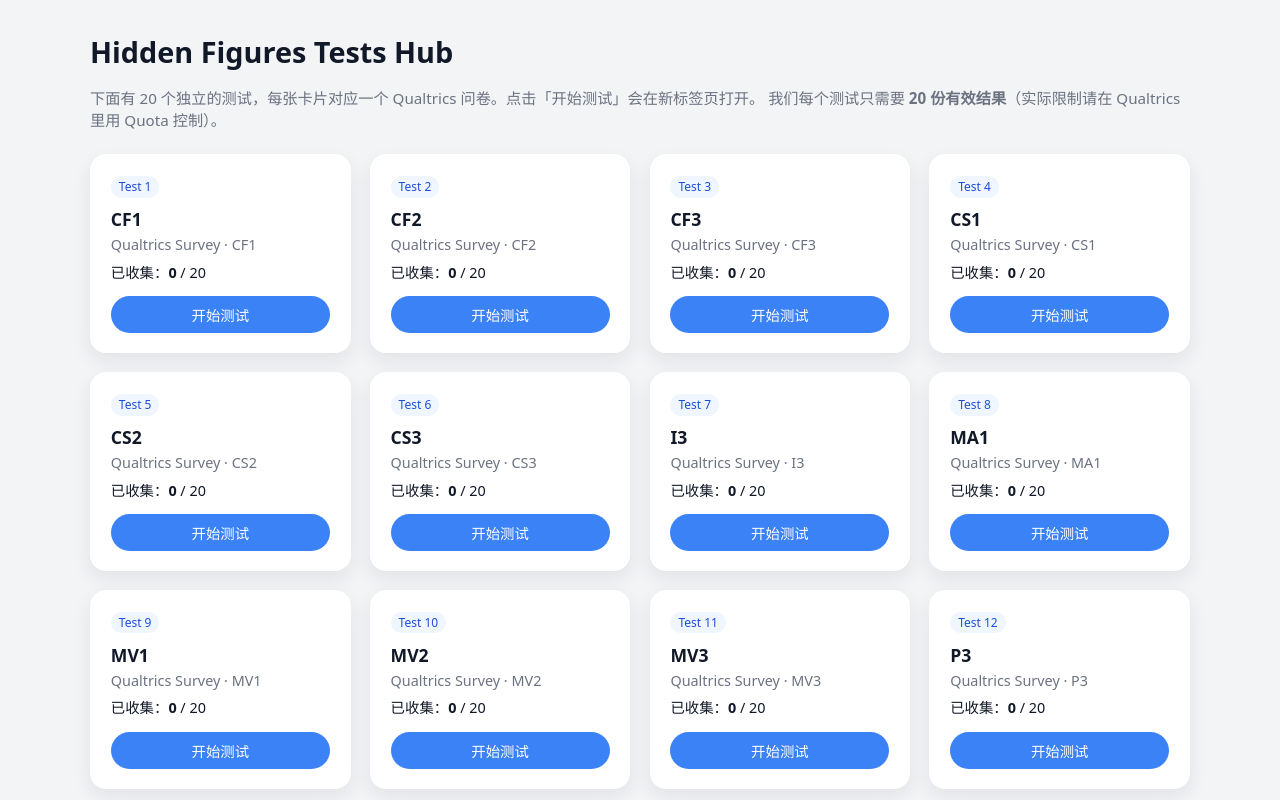
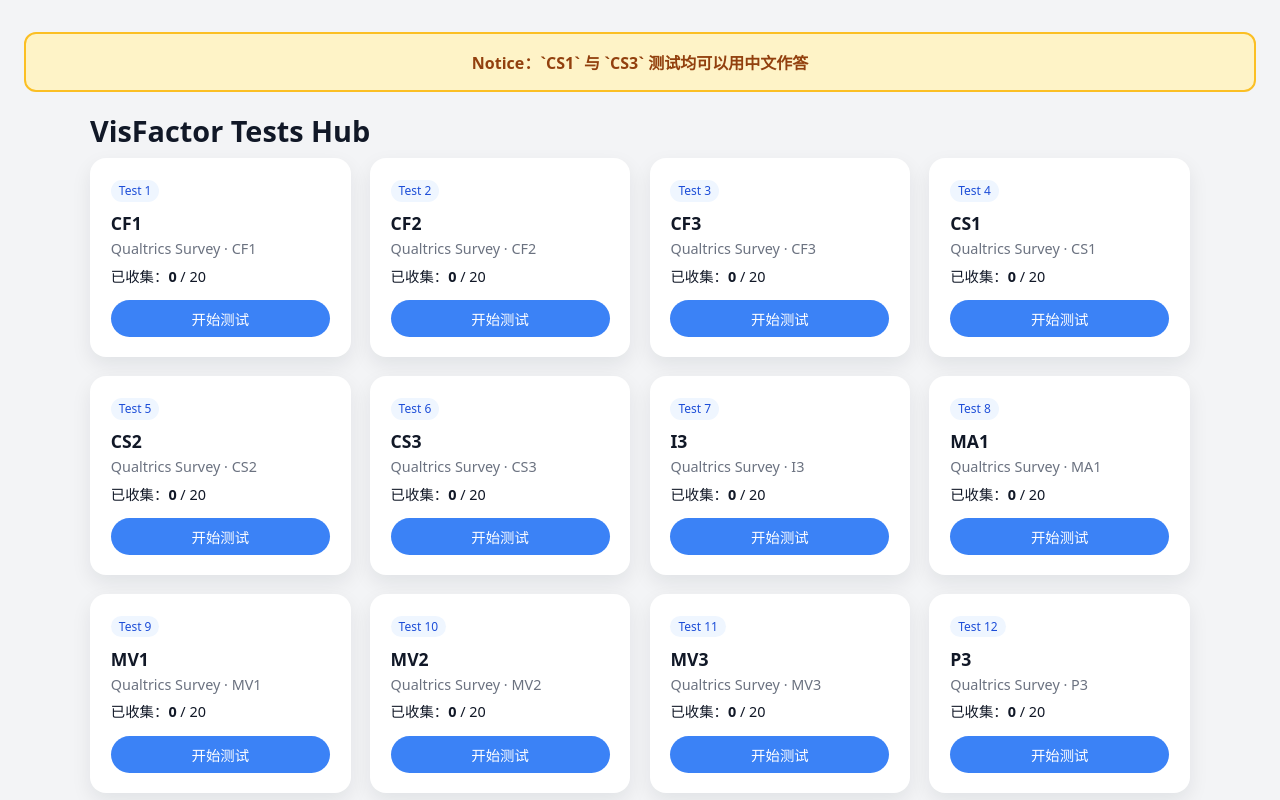
Before and after one commit to DAIDASEN/survey-hub, a plain HTML site: page index.html in a window 1280 px wide. Shown: the top 800 px of the page. Drawn offline with Linux system fonts and the light colour scheme.

Commit message:
Update_Notice

```diff
--- a/index.html
+++ b/index.html
@@ -140,15 +140,24 @@
         font-size: 1.4rem;
       }
     }
+
+    .notice {
+      background: #fef3c7;
+      border: 2px solid #fbbf24;
+      border-radius: 12px;
+      padding: 1rem 1.25rem;
+      margin-bottom: 1.2rem;
+      font-weight: 600;
+      color: #92400e;
+      text-align: center;
+    }
   </style>
 </head>
 <body>
+<div class="notice">Notice：`CS1` 与 `CS3` 测试均可以用中文作答</div>
 <div class="page">
-  <h1>Hidden Figures Tests Hub</h1>
-  <p class="subtitle">
-    下面有 20 个独立的测试，每张卡片对应一个 Qualtrics 问卷。点击「开始测试」会在新标签页打开。
-    我们每个测试只需要 <strong>20 份有效结果</strong>（实际限制请在 Qualtrics 里用 Quota 控制）。
-  </p>
+  <h1>VisFactor Tests Hub</h1>
+
 
   <div id="testGrid" class="grid"></div>
 </div>
```
